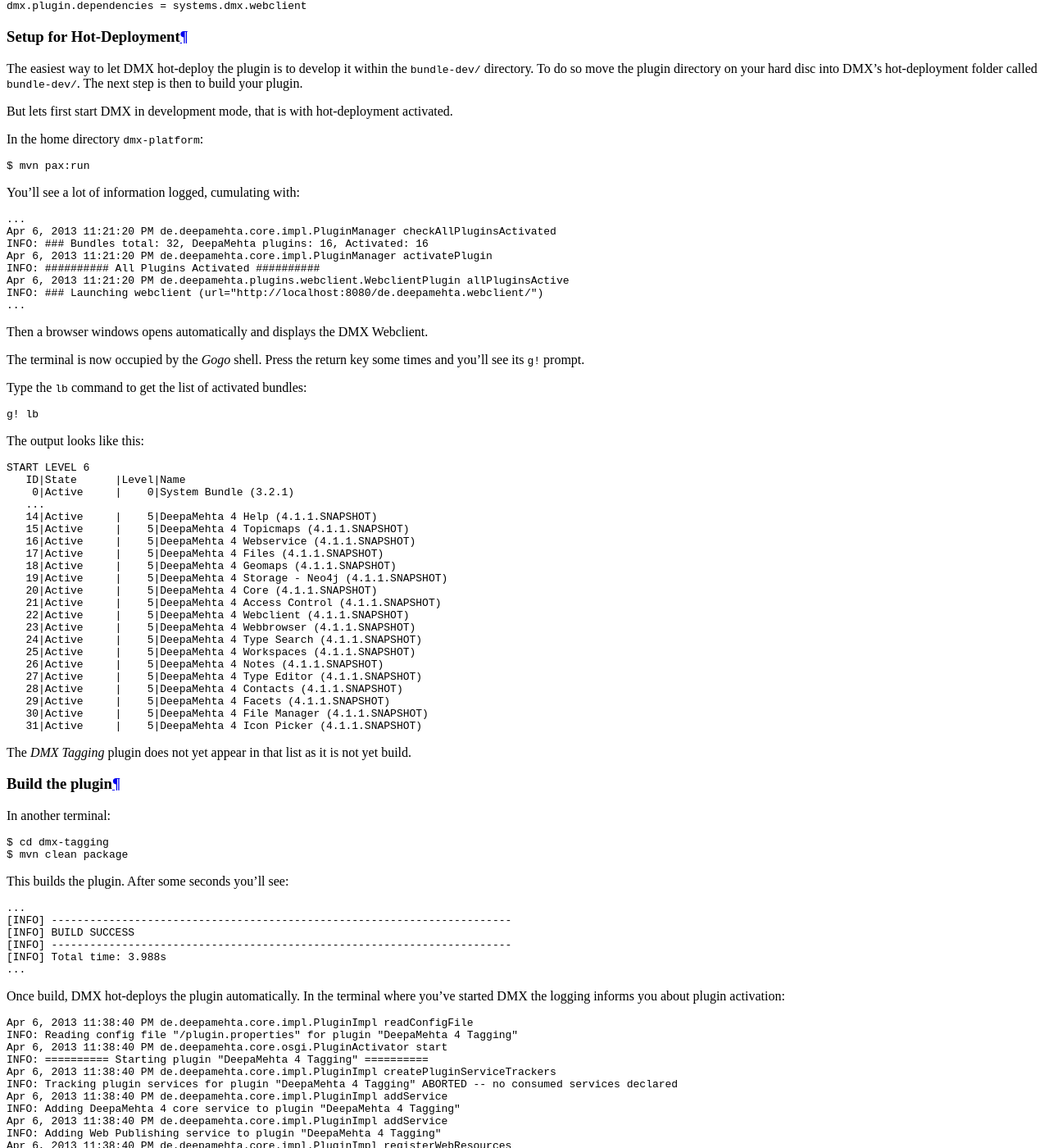
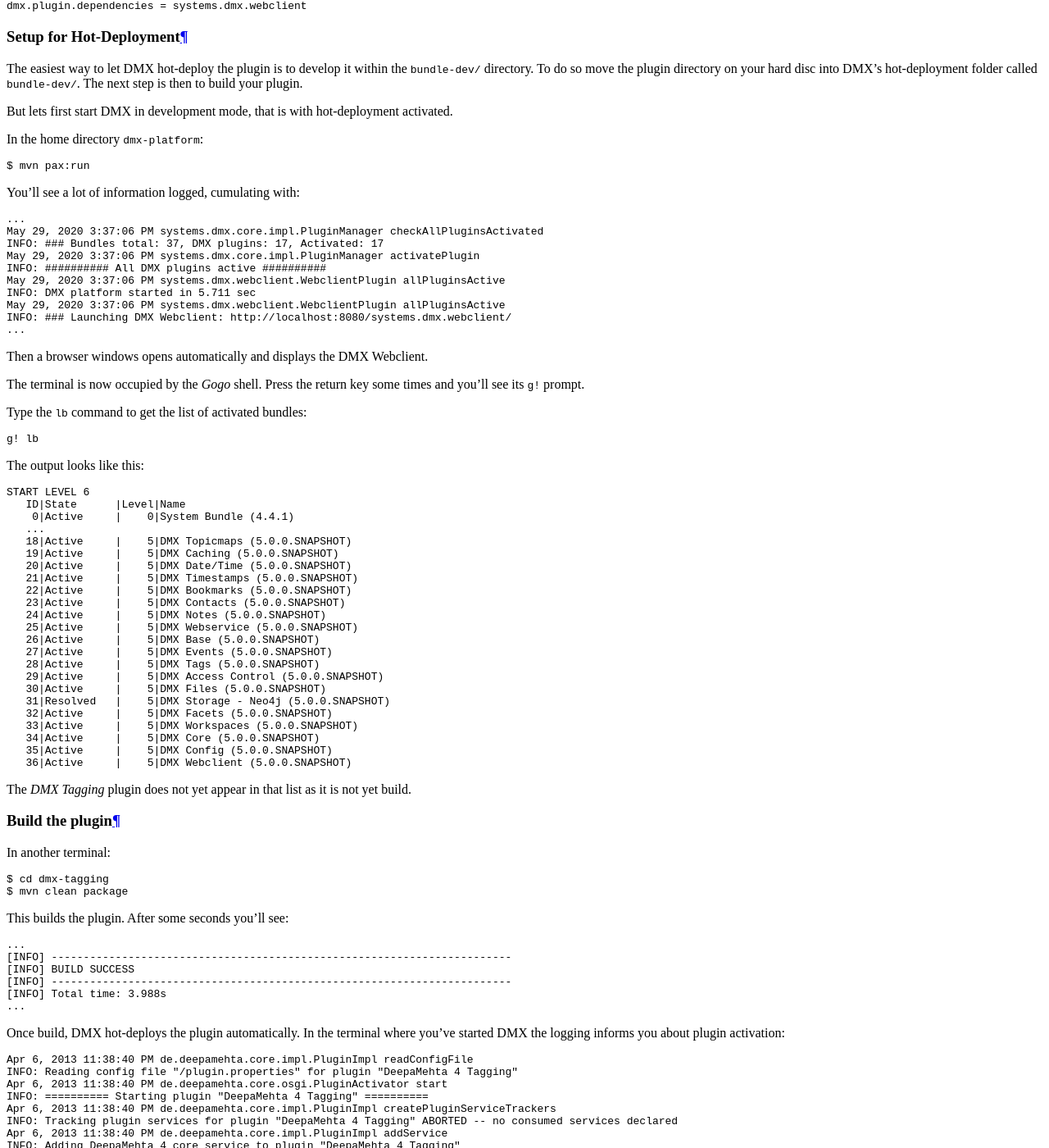
Before and after one commit to dmx-systems/dmx-documentation, a Sphinx documentation site: the page built from docs/devel.rst, in a window 1280 px wide and 1400 px high, scrolled down 9345 px. Shown: the whole window at 82% size. Built offline with Sphinx 7.4.7 and the Read the Docs theme 2.0.0, drawn with Linux system fonts in a browser that asks for light colours.

Commit message:
Updated output of gogo shell, activated plugins

```diff
--- a/docs/devel.rst
+++ b/docs/devel.rst
@@ -347,12 +347,14 @@
 .. code-block:: text
 
     ...
-    Apr 6, 2013 11:21:20 PM de.deepamehta.core.impl.PluginManager checkAllPluginsActivated
-    INFO: ### Bundles total: 32, DeepaMehta plugins: 16, Activated: 16
-    Apr 6, 2013 11:21:20 PM de.deepamehta.core.impl.PluginManager activatePlugin
-    INFO: ########## All Plugins Activated ##########
-    Apr 6, 2013 11:21:20 PM de.deepamehta.plugins.webclient.WebclientPlugin allPluginsActive
-    INFO: ### Launching webclient (url="http://localhost:8080/de.deepamehta.webclient/")
+    May 29, 2020 3:37:06 PM systems.dmx.core.impl.PluginManager checkAllPluginsActivated
+    INFO: ### Bundles total: 37, DMX plugins: 17, Activated: 17
+    May 29, 2020 3:37:06 PM systems.dmx.core.impl.PluginManager activatePlugin
+    INFO: ########## All DMX plugins active ##########
+    May 29, 2020 3:37:06 PM systems.dmx.webclient.WebclientPlugin allPluginsActive
+    INFO: DMX platform started in 5.711 sec
+    May 29, 2020 3:37:06 PM systems.dmx.webclient.WebclientPlugin allPluginsActive
+    INFO: ### Launching DMX Webclient: http://localhost:8080/systems.dmx.webclient/
     ...
 
 Then a browser windows opens automatically and displays the DMX Webclient.
@@ -371,26 +373,27 @@
 
     START LEVEL 6
        ID|State      |Level|Name
-        0|Active     |    0|System Bundle (3.2.1)
+        0|Active     |    0|System Bundle (4.4.1)
        ...
-       14|Active     |    5|DeepaMehta 4 Help (4.1.1.SNAPSHOT)
-       15|Active     |    5|DeepaMehta 4 Topicmaps (4.1.1.SNAPSHOT)
-       16|Active     |    5|DeepaMehta 4 Webservice (4.1.1.SNAPSHOT)
-       17|Active     |    5|DeepaMehta 4 Files (4.1.1.SNAPSHOT)
-       18|Active     |    5|DeepaMehta 4 Geomaps (4.1.1.SNAPSHOT)
-       19|Active     |    5|DeepaMehta 4 Storage - Neo4j (4.1.1.SNAPSHOT)
-       20|Active     |    5|DeepaMehta 4 Core (4.1.1.SNAPSHOT)
-       21|Active     |    5|DeepaMehta 4 Access Control (4.1.1.SNAPSHOT)
-       22|Active     |    5|DeepaMehta 4 Webclient (4.1.1.SNAPSHOT)
-       23|Active     |    5|DeepaMehta 4 Webbrowser (4.1.1.SNAPSHOT)
-       24|Active     |    5|DeepaMehta 4 Type Search (4.1.1.SNAPSHOT)
-       25|Active     |    5|DeepaMehta 4 Workspaces (4.1.1.SNAPSHOT)
-       26|Active     |    5|DeepaMehta 4 Notes (4.1.1.SNAPSHOT)
-       27|Active     |    5|DeepaMehta 4 Type Editor (4.1.1.SNAPSHOT)
-       28|Active     |    5|DeepaMehta 4 Contacts (4.1.1.SNAPSHOT)
-       29|Active     |    5|DeepaMehta 4 Facets (4.1.1.SNAPSHOT)
-       30|Active     |    5|DeepaMehta 4 File Manager (4.1.1.SNAPSHOT)
-       31|Active     |    5|DeepaMehta 4 Icon Picker (4.1.1.SNAPSHOT)
+       18|Active     |    5|DMX Topicmaps (5.0.0.SNAPSHOT)
+       19|Active     |    5|DMX Caching (5.0.0.SNAPSHOT)
+       20|Active     |    5|DMX Date/Time (5.0.0.SNAPSHOT)
+       21|Active     |    5|DMX Timestamps (5.0.0.SNAPSHOT)
+       22|Active     |    5|DMX Bookmarks (5.0.0.SNAPSHOT)
+       23|Active     |    5|DMX Contacts (5.0.0.SNAPSHOT)
+       24|Active     |    5|DMX Notes (5.0.0.SNAPSHOT)
+       25|Active     |    5|DMX Webservice (5.0.0.SNAPSHOT)
+       26|Active     |    5|DMX Base (5.0.0.SNAPSHOT)
+       27|Active     |    5|DMX Events (5.0.0.SNAPSHOT)
+       28|Active     |    5|DMX Tags (5.0.0.SNAPSHOT)
+       29|Active     |    5|DMX Access Control (5.0.0.SNAPSHOT)
+       30|Active     |    5|DMX Files (5.0.0.SNAPSHOT)
+       31|Resolved   |    5|DMX Storage - Neo4j (5.0.0.SNAPSHOT)
+       32|Active     |    5|DMX Facets (5.0.0.SNAPSHOT)
+       33|Active     |    5|DMX Workspaces (5.0.0.SNAPSHOT)
+       34|Active     |    5|DMX Core (5.0.0.SNAPSHOT)
+       35|Active     |    5|DMX Config (5.0.0.SNAPSHOT)
+       36|Active     |    5|DMX Webclient (5.0.0.SNAPSHOT)
 
 The *DMX Tagging* plugin does not yet appear in that list as it is not yet build.
 
```
